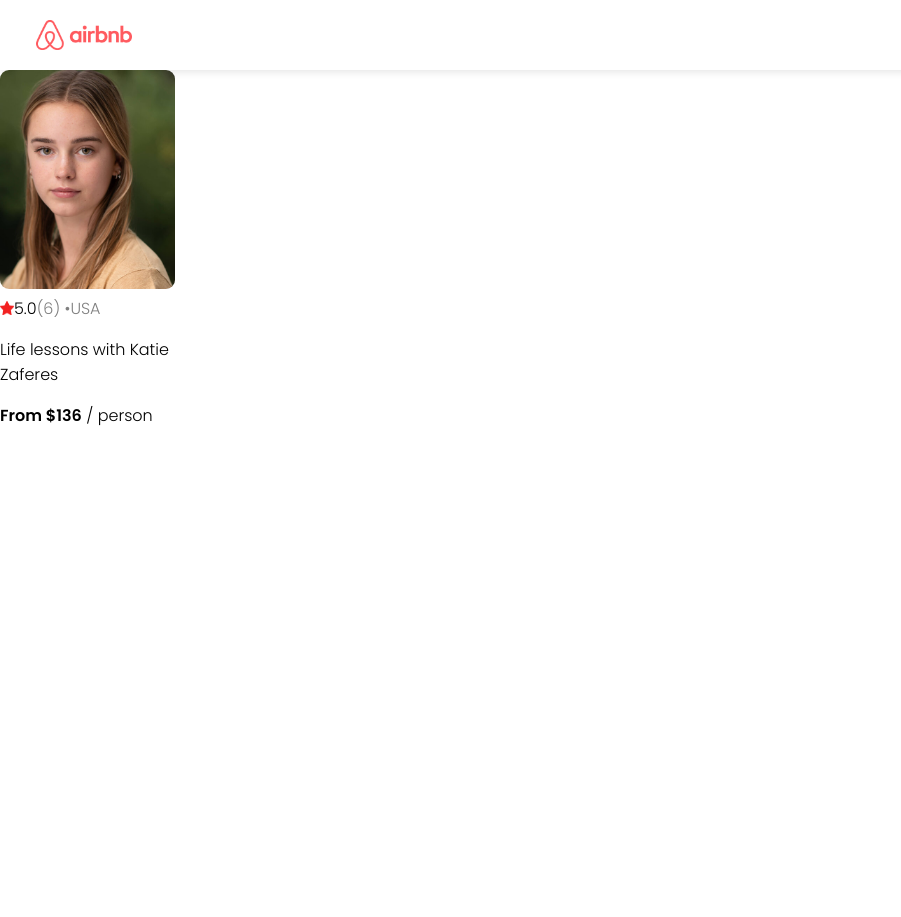
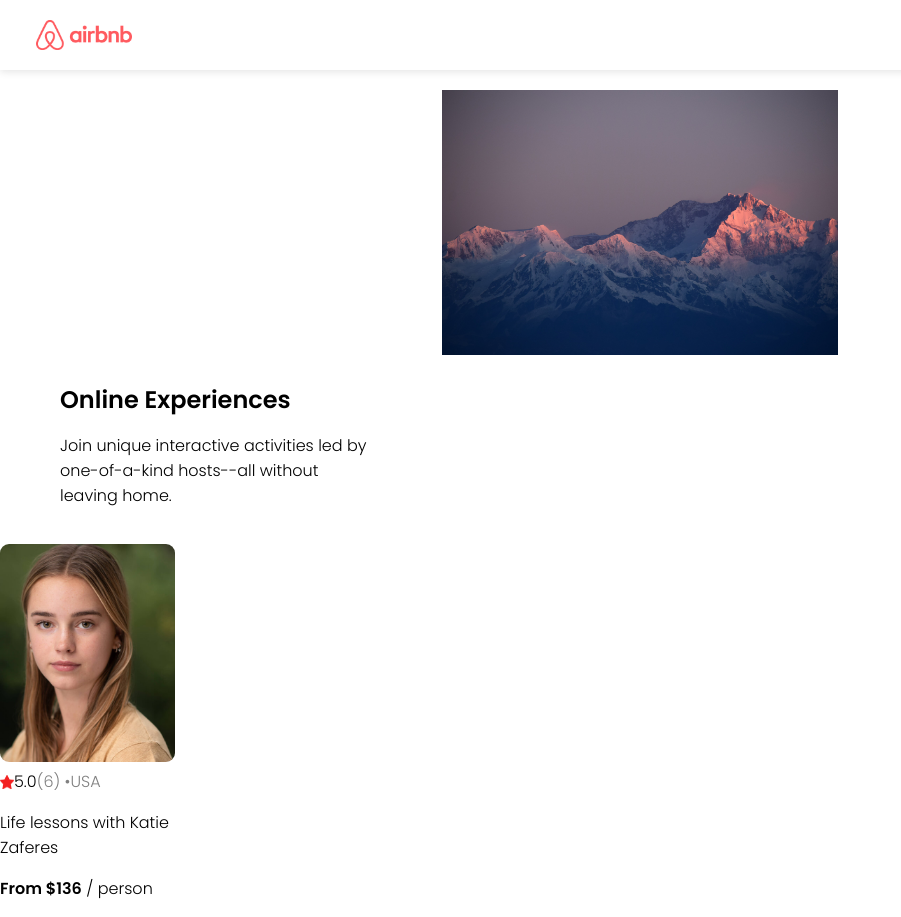
Before and after one commit to matthewcreek/codecamp-react-course, a React (Create React App) app: page / in a window 1280 px wide. Shown: the whole page, without its empty margins (0-901 px from the left). Before the commit the page ends 800 px from the top, so only its background shows below. Built offline with nearby package versions, Linux system fonts and the light colour scheme.

Commit message:
passed props into card

```diff
--- a/src/App.js
+++ b/src/App.js
@@ -5,13 +5,21 @@
 import Hero from './components/Hero.js';
 import Card from "./components/Card.js";
 
+import headshot3 from './images/image3.png';
 
 export default function App() {
     return (
         <div>
             <Navbar />
-            {/* <Hero /> */}
-            <Card />
+            <Hero />
+            <Card
+                img={headshot3}
+                rating="5.0"
+                reviewCount={6}
+                country="USA"
+                title="Life lessons with Katie Zaferes"
+                price={136}
+            />
         </div>
 
     )
--- a/src/components/Card.js
+++ b/src/components/Card.js
@@ -1,21 +1,21 @@
 import React from "react";
 
 
-import Headshot3 from '../images/image3.png';
+// import Headshot3 from '../images/image3.png';
 import Star from '../images/red-star.png';
 
-export default function Card() {
+export default function Card(props) {
     return (
         <div className="card">
-            <img src={Headshot3} className="card--img"/>
+            <img src={props.img} className="card--img"/>
             <div className="card--stats">
                 <img src={Star} className="card--star"/>
-                <span>5.0</span>
-                <span className="gray">(6) • </span>
-                <span className="gray">USA</span>
+                <span>{props.rating}</span>
+                <span className="gray">({props.reviewCount}) • </span>
+                <span className="gray">{props.country}</span>
             </div>
-            <p>Life lessons with Katie Zaferes</p>
-            <p><span className="bold">From $136</span> / person</p>
+            <p>{props.title}</p>
+            <p><span className="bold">From ${props.price}</span> / person</p>
         </div>
     )
 }
```
